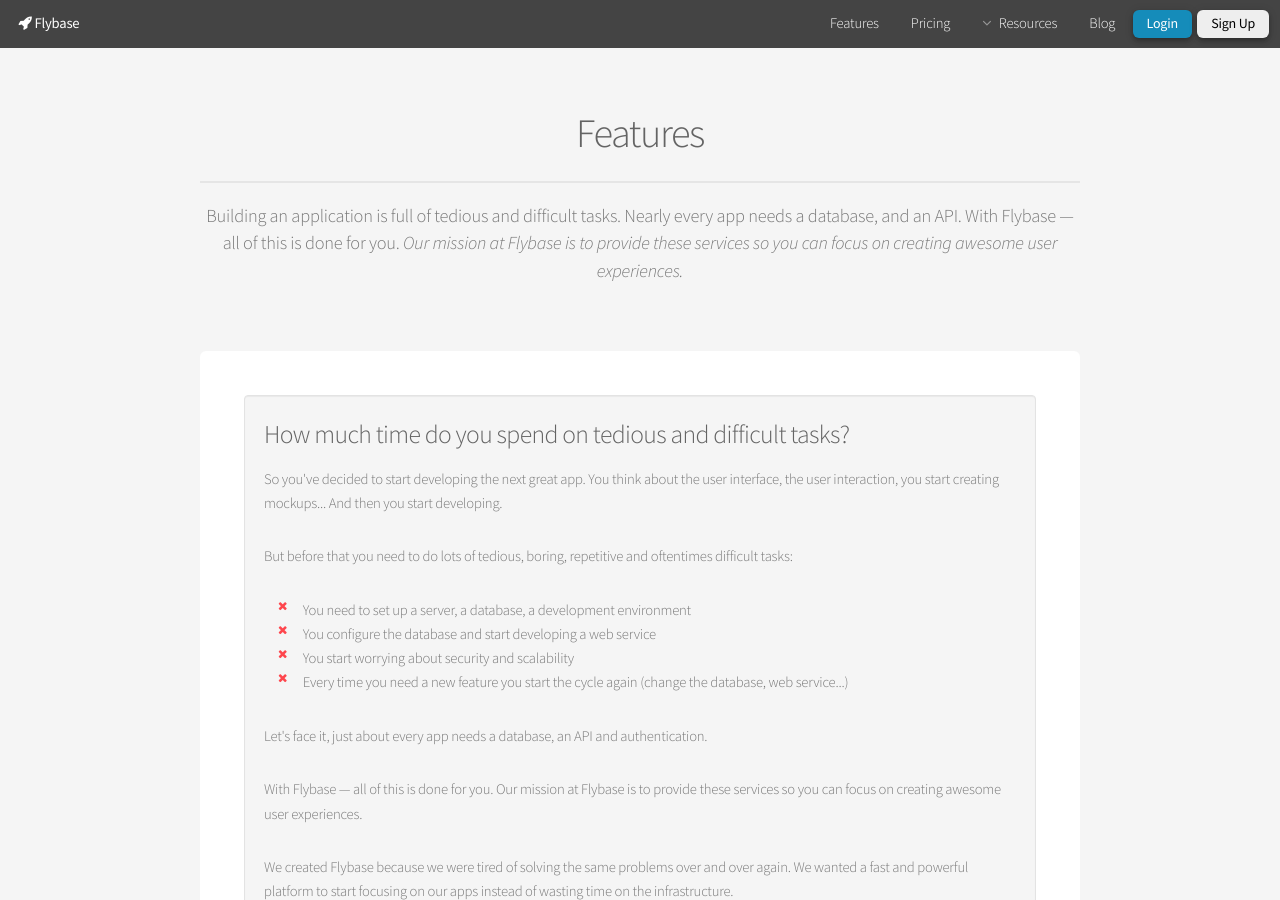
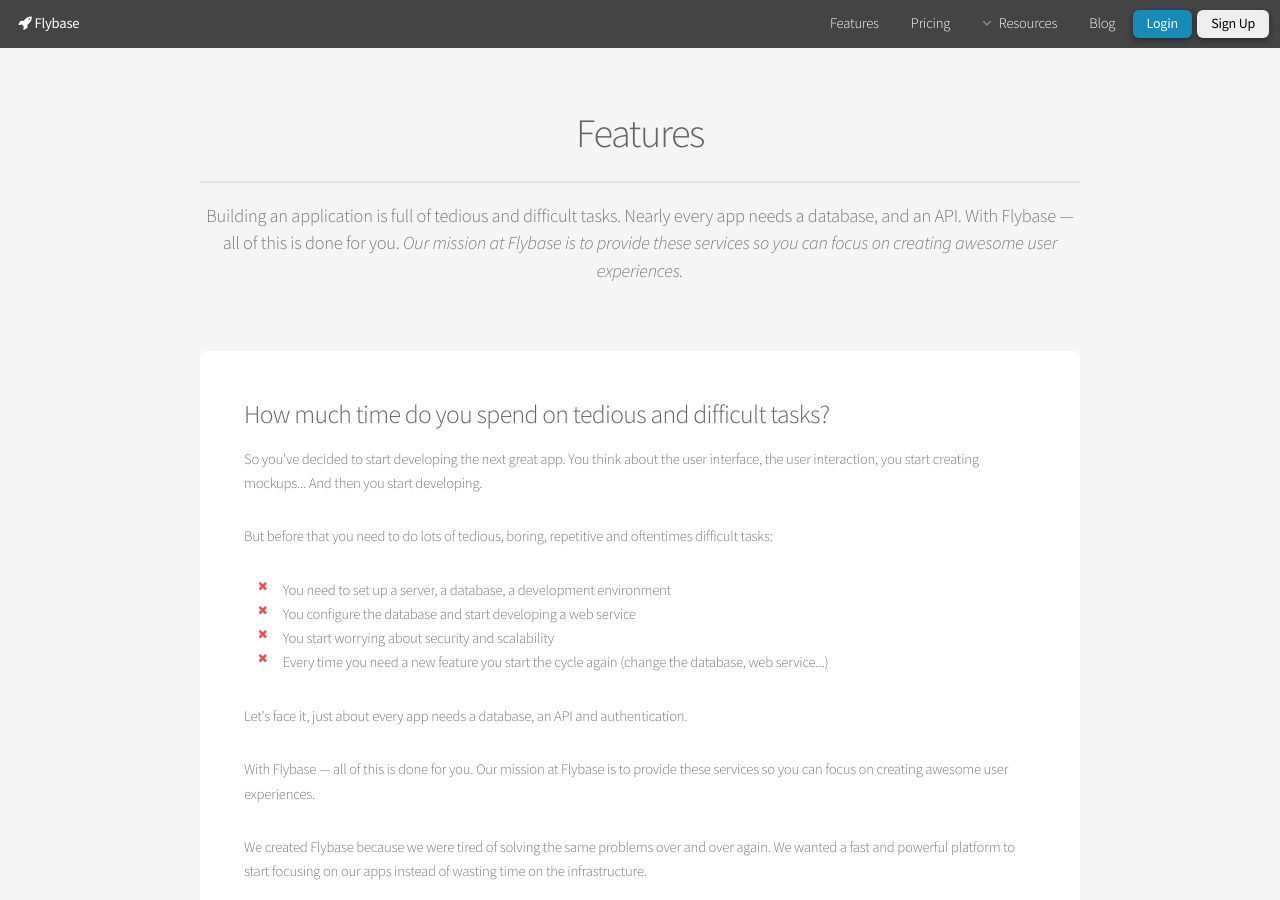
Before and after one commit to flybaseio/flybase-home, a Jekyll site: the page built from features/index.html, in a window 1280 px wide and 900 px high. Built offline with Jekyll 4.4.1, drawn with Linux system fonts in a browser that asks for light colours; nearby versions of some CDN libraries.

Commit message:
features

```diff
--- a/features/index.html
+++ b/features/index.html
@@ -4,7 +4,6 @@ title: Features
 subtitle: "Building an application is full of tedious and difficult tasks. Nearly every app needs a database, and an API. With Flybase — all of this is done for you. <em>Our mission at Flybase is to provide these services so you can focus on creating awesome user experiences.</em>"
 class: about-page
 ---
-<div class="well">
 	{% comment %}
 		<p>Building an application is full of tedious and difficult tasks. Nearly every app needs a database, an API, and authentication. With Flybase — all of this is done for you. <em>Our mission at Flybase is to provide these services so you can focus on creating awesome user experiences.</em></p>
 	{% endcomment %}
@@ -44,6 +43,8 @@ class: about-page
 
 	<p>We created Flybase because we were tired of solving the same problems over and over again. We wanted a fast and powerful platform to start focusing on our apps instead of wasting time on the infrastructure.</p>
 </div>
+<br />
+<div class="box">
 	<div class="page-header">
 		<h2><i class="fa fa-rocket"></i> Real-time Database</h2>
 	</div>
@@ -85,7 +86,9 @@ class: about-page
 		<h3>Data browser</h3>
 		<p>Flybase has a great control panel where you can manage your apps and data easily: perform queries on data, add, edit or remove records.</p>
 	{% endcomment %}
-<div class="well">
+</div>
+<br />
+<div class="box">
 	<h3>Powerful query engine</h3>
 	<p>Perform queries against your data and customize what users see.</p>
 	<pre style="height:210px;width:100%">
@@ -111,8 +114,8 @@ flybase.trigger("custom_event", "Hi")
 		</code>
 	</pre>
 </div>
-<div class="content-break"><i class="fa fa-rocket"></i></div>
-
+<br />
+<div class="box">
 	<div class="page-header">
 		<h2><i class="fa fa-key"></i> Secure</h2>
 	</div>
@@ -133,7 +136,9 @@ flybase.trigger("custom_event", "Hi")
 		<li>API Keys can be whitelisted to allow access from certain domains or IP addresses only</li>
 	</ul>
 	<p>On top of that, all data is replicated and backed up to multiple secure locations.</p>
-<div class="content-break"><i class="fa fa-rocket"></i></div>
+</div>
+<br />
+<div class="box">
 	<div class="page-header">
 		<h2>Flybase Benefits &amp; Features</h2>
 	</div>
@@ -154,14 +159,13 @@ flybase.trigger("custom_event", "Hi")
 	<p><strong>Enjoy developing apps again</strong> - Changing anything in no time without having to worry about deploys, environments, etc.</p>
 
 	<p><strong>From developers for developers!</strong> We originally created this service to fill a need in our own freelance projects. The service is based in our day by day needs and experience.</p>
-
-<div class="well">
-	<div class="text-center">
+</div>
+<br />
+<section id="cta" class="blue text-center">
 	<h3>Ready to Build Awesome Apps?</h3>
 	<p>
 		<a href="https://app.flybase.io/signup" class="btn btn-primary btn-lg box-shadow--4dp"><i class="fa fa-rocket"></i> Sign up now for free »</a>
 	</p>
-	</div>
 </div>
 {% comment %}
 <section id="cta-section" class="section cta-section text-center home-cta-section">
```
Lines whose indentation alone changed are shown as unchanged.
